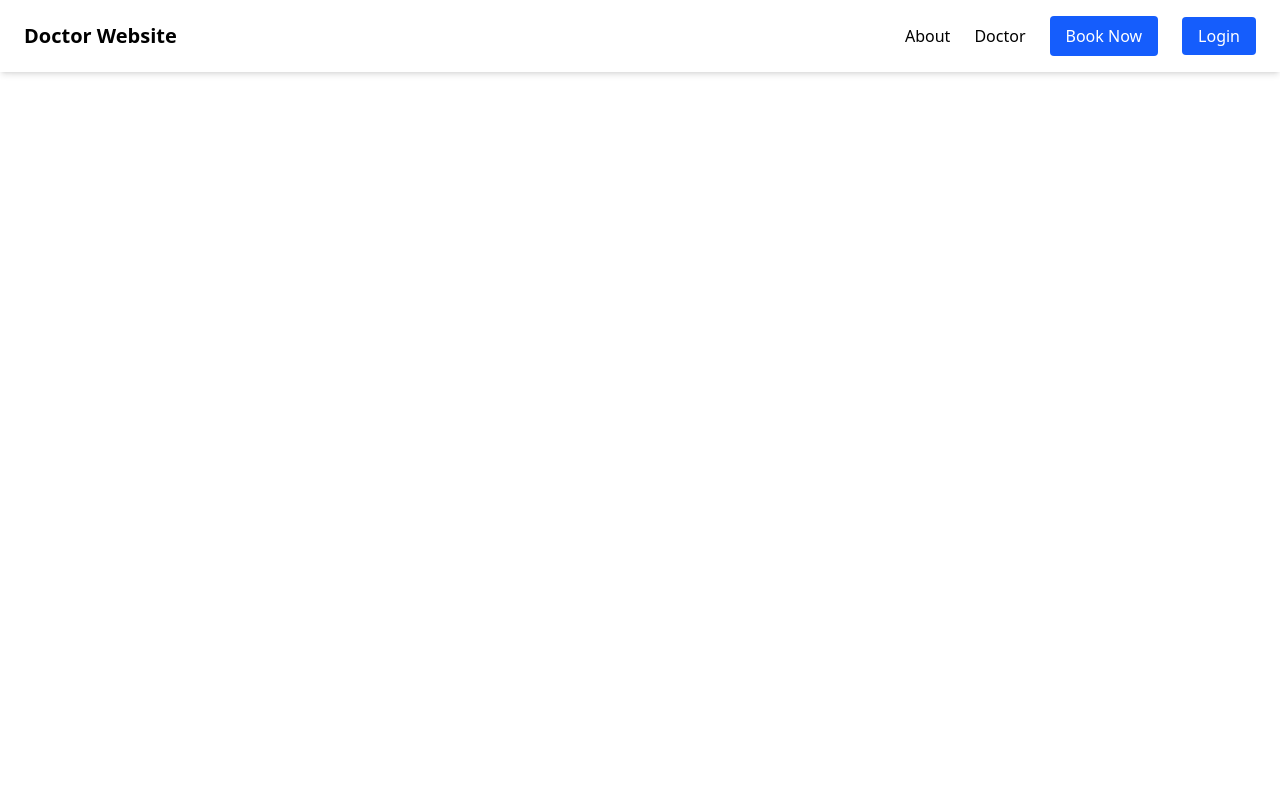
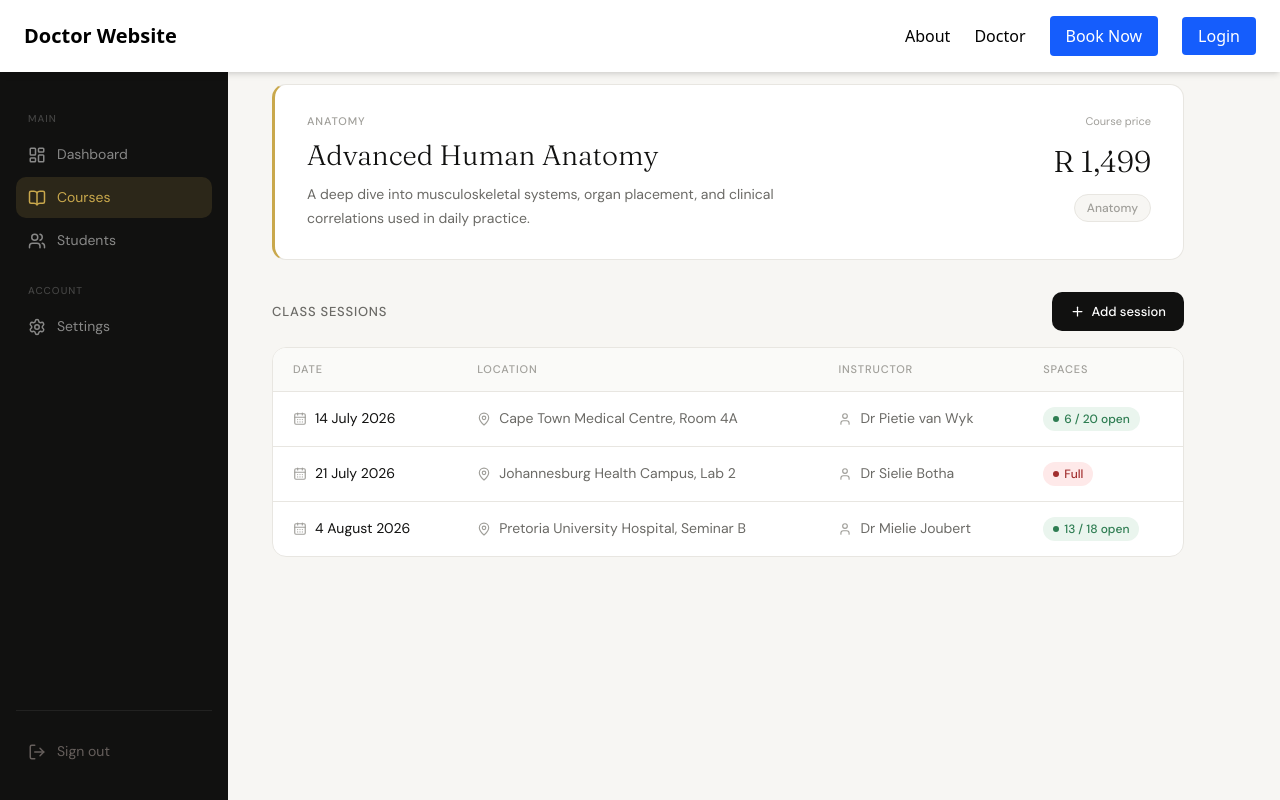
Before and after one commit to 1WholePotato/doctor_app_demo, a React (Vite) app in the folder doctor_website_demo/: page /admincourses/1 in a window 1280 px wide. Built offline with nearby package versions, Linux system fonts and the light colour scheme.

Commit message:
fixed Routing issues

```diff
--- a/doctor_website_demo/src/App.tsx
+++ b/doctor_website_demo/src/App.tsx
@@ -24,7 +24,7 @@
       <Route path="/register" element={<Register />} />
       <Route path="/dashboard" element={<AdminLanding/>}/>
       <Route path="/admincourses" element={<AdminCourse/>}/>
-      <Route path="/admincourses" element={<AdminCourseDetails/>}/>
+      <Route path="/admincourses/:id" element={<AdminCourseDetails/>}/>
       <Route path ="/studentlanding" element={<StudentLanding/>}/>
       <Route path="/courses" element={<StudentCourses/>}/>
       <Route path="/courses/:id" element={<StudentCourseDetails/>}/>
```
